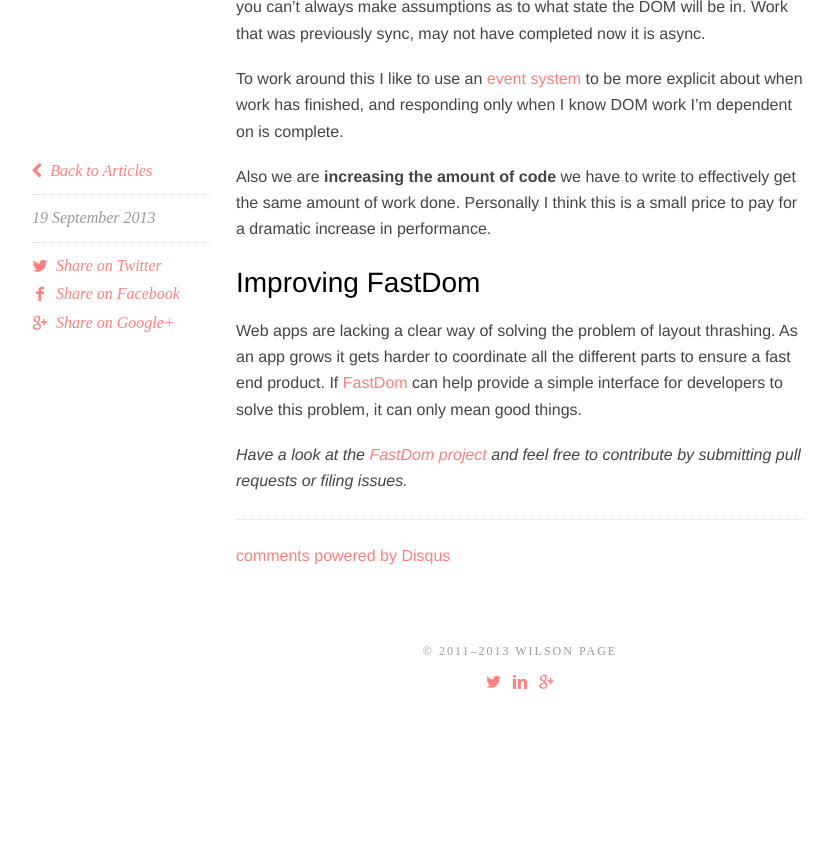
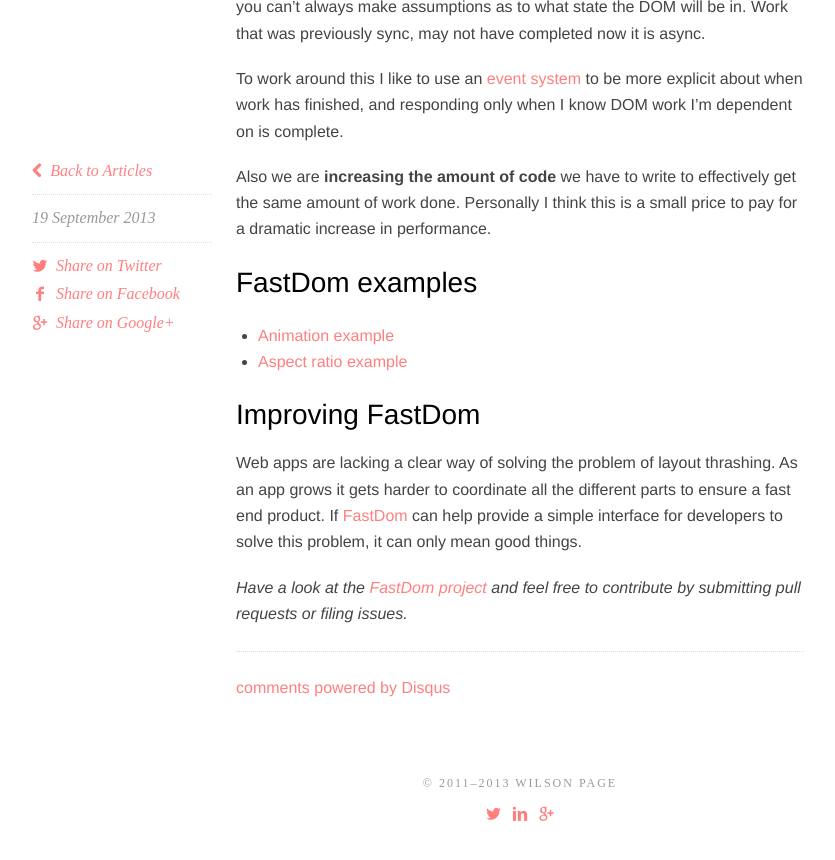
Before and after one commit to wilsonpage/blog, a Jekyll site: the page built from _posts/2013-09-19-preventing-layout-thrashing.markdown, in a window 1280 px wide and 900 px high, scrolled down 4136 px. Shown: the top 860 px of the window, without its empty margins (120-955 px from the left). Built offline with Jekyll 4.4.1, drawn with Linux system fonts in a browser that asks for light colours; Markdown is read by kramdown in place of the engine named in the settings; comment, search, counter and statistics services are not loaded; before the commit the page ends 4904 px from its top, so only the background shows below that.

Commit message:
Added FastDom examples

```diff
--- a/_posts/2013-09-19-preventing-layout-thrashing.markdown
+++ b/_posts/2013-09-19-preventing-layout-thrashing.markdown
@@ -132,6 +132,11 @@ To work around this I like to use an [event system](http://github.com/wilsonpage
 
 Also we are **increasing the amount of code** we have to write to effectively get the same amount of work done. Personally I think this is a small price to pay for a dramatic increase in performance.
 
+### FastDom examples
+
+- [Animation example](http://wilsonpage.github.io/fastdom/examples/animation.html)
+- [Aspect ratio example](http://wilsonpage.github.io/fastdom/examples/aspect-ratio.html)
+
 ### Improving FastDom
 
 Web apps are lacking a clear way of solving the problem of layout thrashing. As an app grows it gets harder to coordinate all the different parts to ensure a fast end product. If [FastDom](http://github.com/wilsonpage/fastdom) can help provide a simple interface for developers to solve this problem, it can only mean good things.
```
